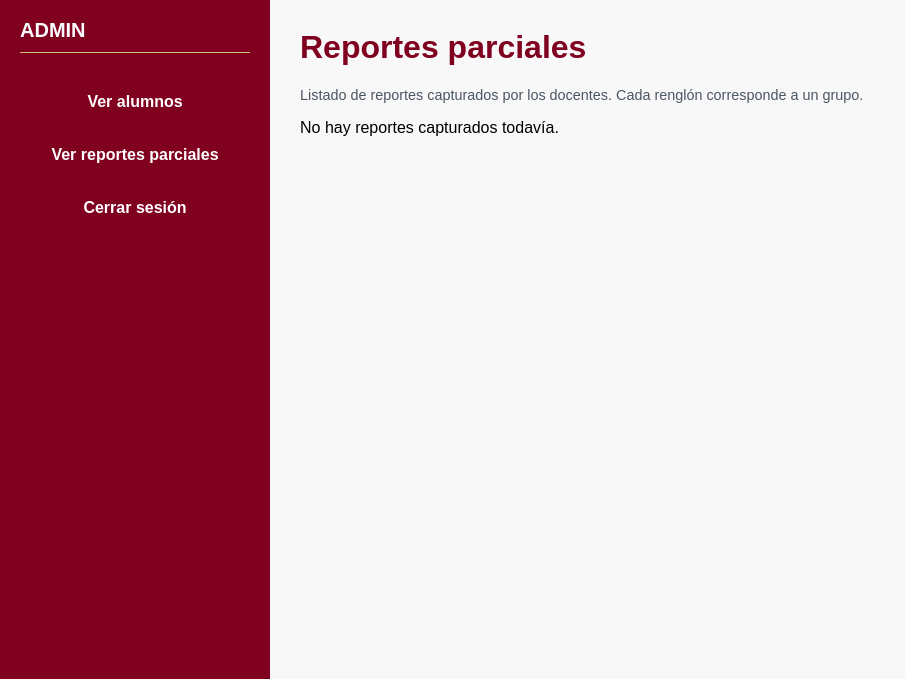
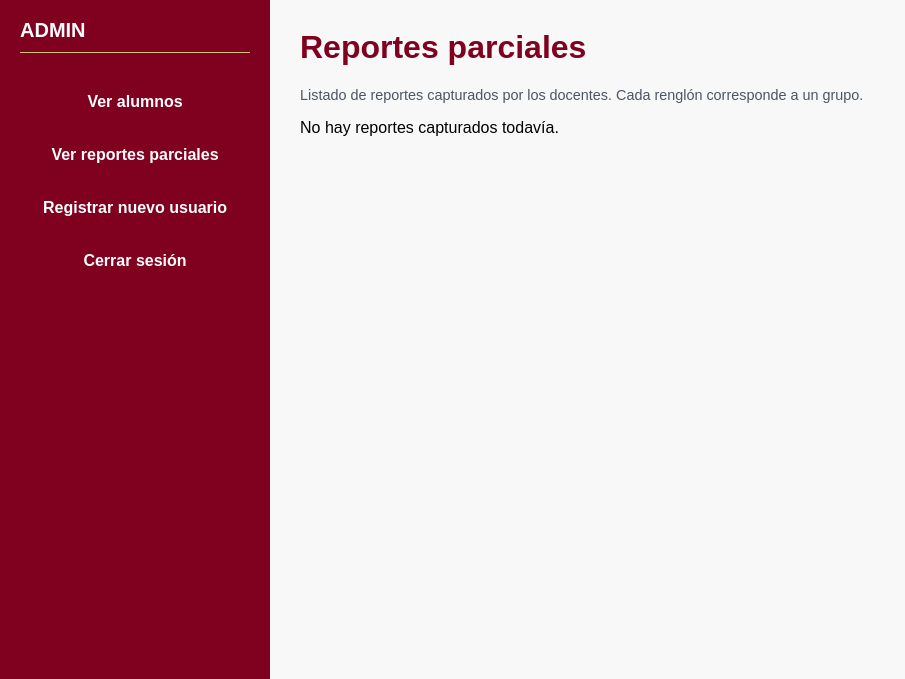
Before and after one commit to gerardotuz/prototipos, a Flask app: page /admin/reportes in a window 1280 px wide. Shown: the part 135-814 px from the top of the page, without its empty margins (0-905 px from the left). Run offline with Flask 3, Linux system fonts and the light colour scheme; the visitor is signed in with stand-in values (Sample User, id 1); data that the repository does not hold is empty.

Commit message:
Add 'Registrar nuevo usuario' link to sidebar

```diff
--- a/templates/admin_reportes.html
+++ b/templates/admin_reportes.html
@@ -141,8 +141,10 @@
     <h2>ADMIN</h2>
     <a href="/admin">Ver alumnos</a>
     <a href="/admin/reportes">Ver reportes parciales</a>
+    <a href="/admin/usuarios/nuevo">Registrar nuevo usuario</a>
     <a href="/logout">Cerrar sesión</a>
 </div>
+
 
     <div class="contenido">
         <h1>Reportes parciales</h1>
```
Lines whose indentation alone changed are shown as unchanged.
